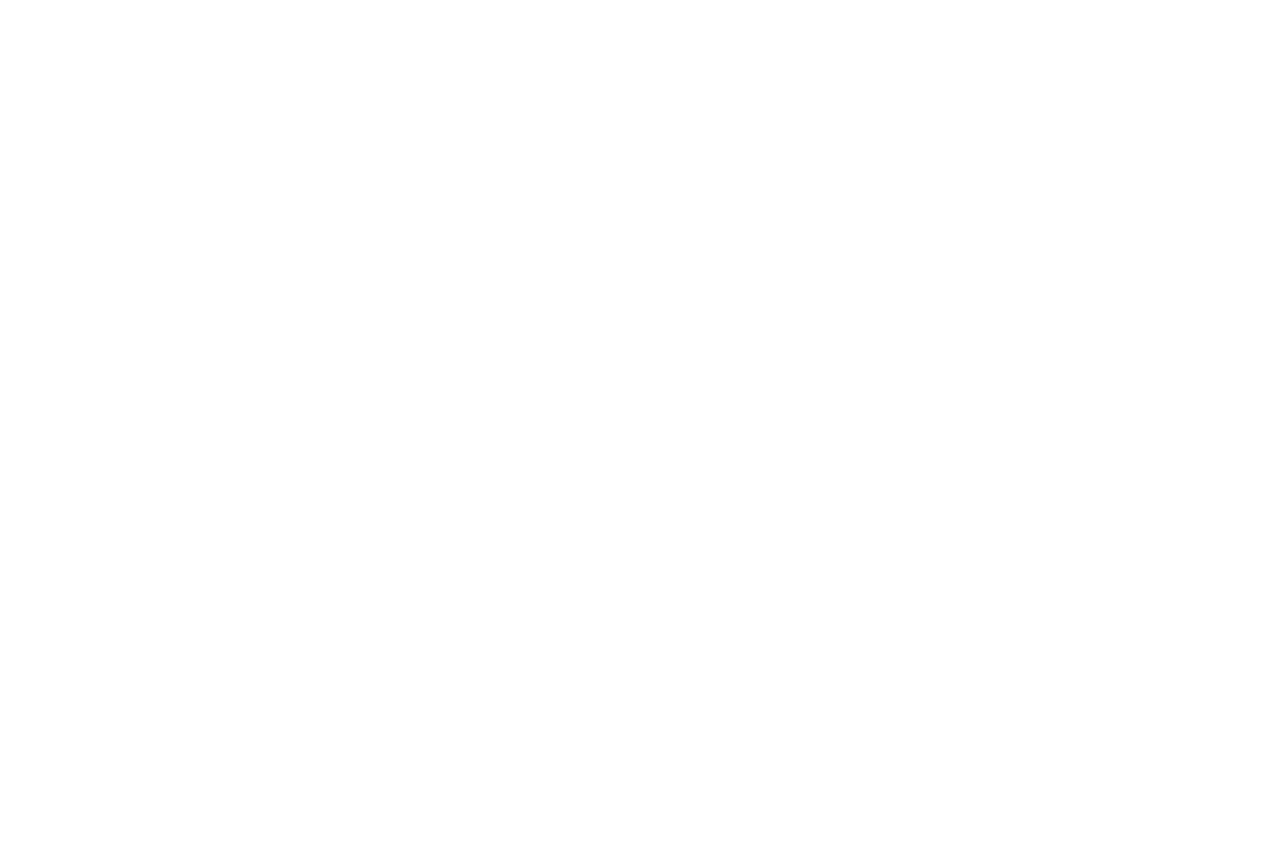
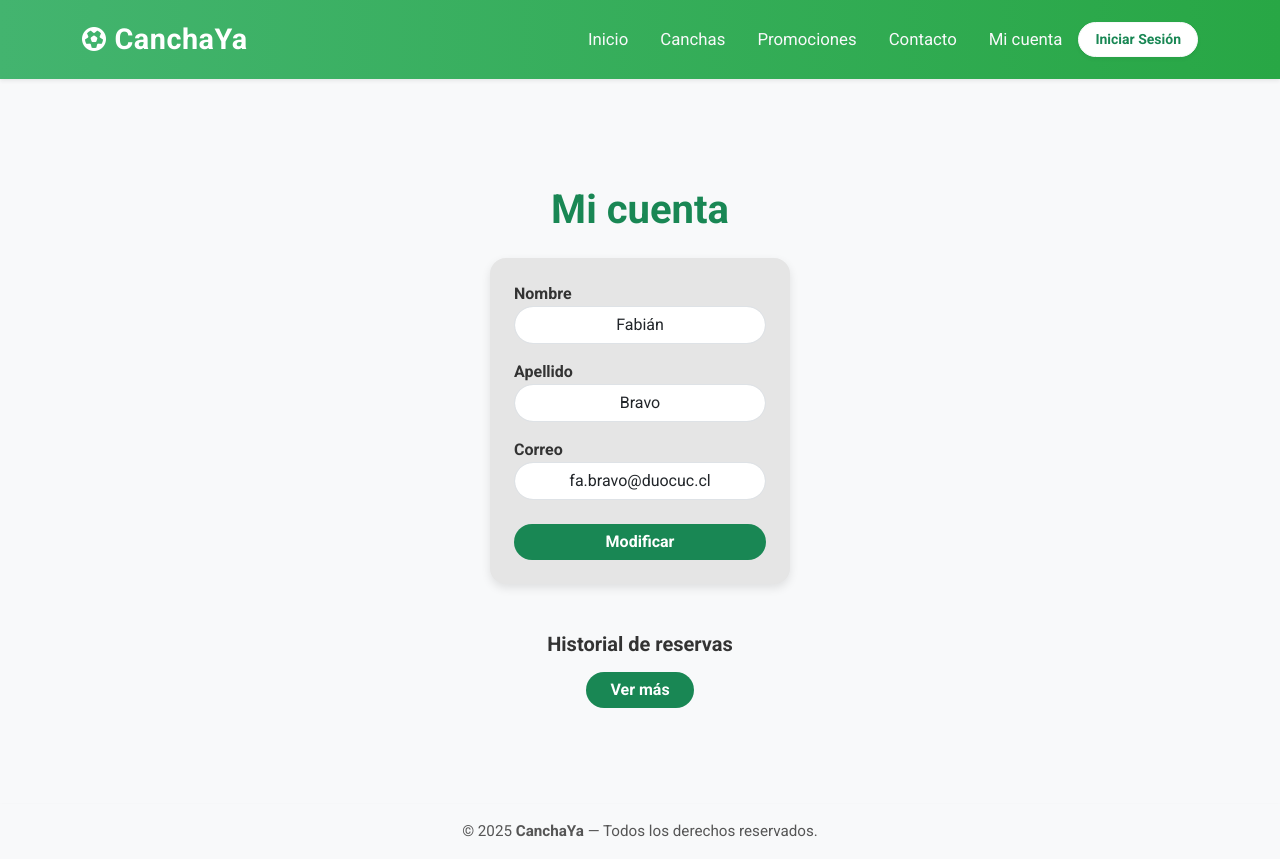
Before and after one commit to IgnacioRiffop/CanchaYa, a Django app: page /cuenta/ in a window 1280 px wide. Before the commit the page is empty. Before the commit the page ends 800 px from the top, so only its background shows below. Run offline with Django 3.2, Linux system fonts and the light colour scheme; some libraries are stand-ins or nearby versions.

Commit message:
perfil micuenta

```diff
--- a/core/templates/core/base.html
+++ b/core/templates/core/base.html
@@ -39,6 +39,7 @@
           <li class="nav-item"><a class="nav-link" href="{% url 'canchas' %}">Canchas</a></li>
           <li class="nav-item"><a class="nav-link" href="{% url 'promociones' %}">Promociones</a></li>
           <li class="nav-item"><a class="nav-link" href="{% url 'contacto' %}">Contacto</a></li>
+          <li class="nav-item"><a class="nav-link" href="{% url 'cuenta' %}">Mi cuenta</a></li>
 
           {% if user.is_authenticated %}
             <!-- MENÚ DE USUARIO LOGUEADO -->
--- a/core/templates/core/cuenta.html
+++ b/core/templates/core/cuenta.html
@@ -0,0 +1,51 @@
+{% extends 'core/base.html' %}
+{% load static %}
+
+{% block title %}Mi cuenta | CanchaYa{% endblock %}
+
+{% block contenido %}
+
+<main class="fade-in py-5">
+  <div class="container text-center">
+
+    <!-- Título -->
+    <h1 class="fw-bold text-success mb-4">Mi cuenta</h1>
+
+    <!-- Tarjeta de perfil -->
+    <div class="d-flex justify-content-center">
+      <div class="p-4 rounded-4"
+           style="background-color: #e5e5e5; width: 300px; box-shadow: 0 4px 10px rgba(0,0,0,0.1);">
+
+        <form>
+          <div class="text-start mb-3">
+            <label class="fw-bold">Nombre</label>
+            <input type="text" class="form-control text-center rounded-pill" value="Fabián" readonly>
+          </div>
+
+          <div class="text-start mb-3">
+            <label class="fw-bold">Apellido</label>
+            <input type="text" class="form-control text-center rounded-pill" value="Bravo" readonly>
+          </div>
+
+          <div class="text-start mb-4">
+            <label class="fw-bold">Correo</label>
+            <input type="email" class="form-control text-center rounded-pill" value="fa.bravo@duocuc.cl" readonly>
+          </div>
+
+          <button type="button" class="btn btn-success w-100 rounded-pill fw-bold">
+            Modificar
+          </button>
+        </form>
+      </div>
+    </div>
+
+    <!-- Historial -->
+    <div class="mt-5">
+      <h5 class="fw-bold">Historial de reservas</h5>
+      <button class="btn btn-success rounded-pill px-4 fw-bold mt-2">Ver más</button>
+    </div>
+
+  </div>
+</main>
+
+{% endblock %}
```
